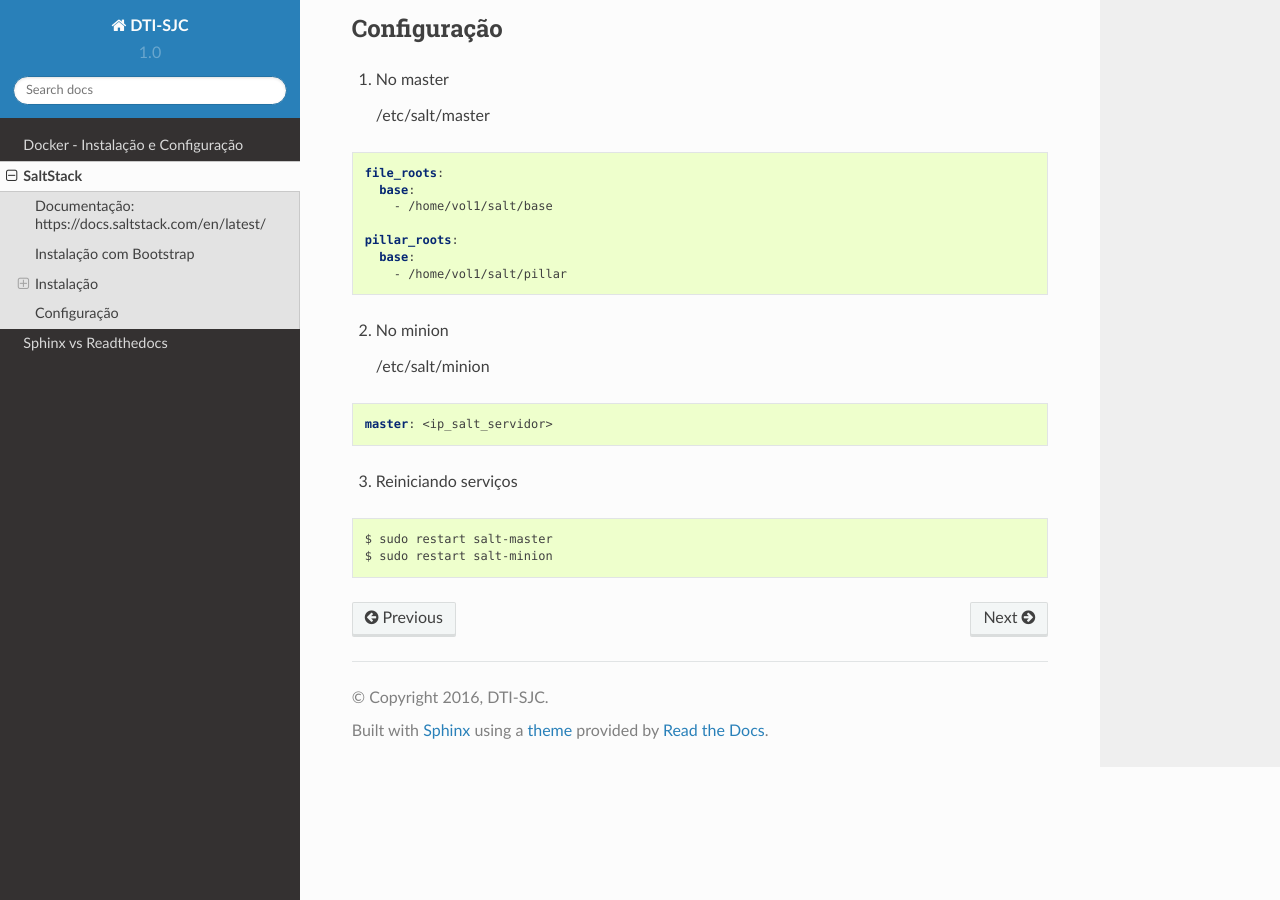
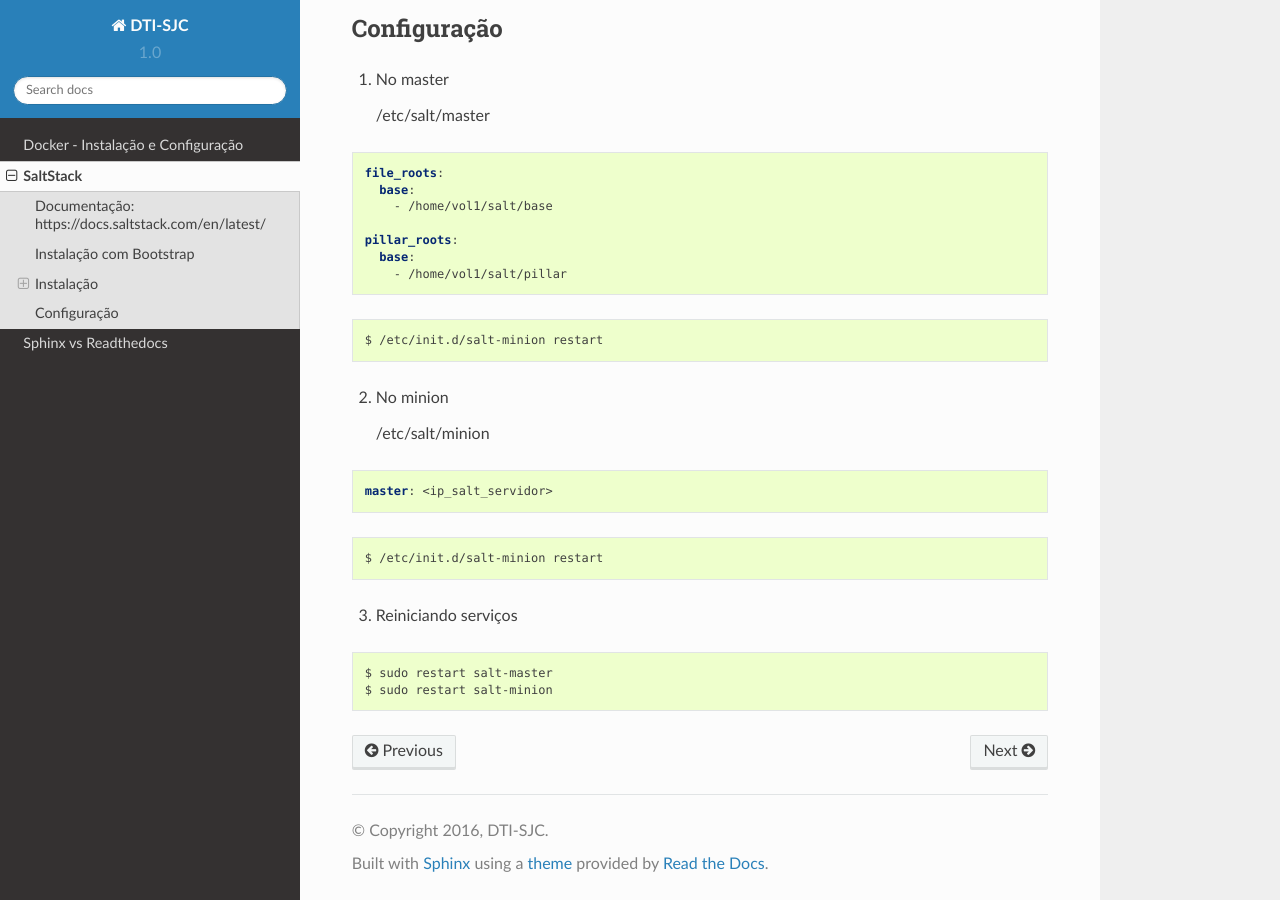
Before and after one commit to tiusjc/dtisjc-docs, a Sphinx documentation site: the page built from docs/source/saltstack.rst, in a window 1280 px wide and 900 px high, scrolled down 864 px. Built offline with Sphinx 7.4.7 and the Read the Docs theme 2.0.0, drawn with Linux system fonts in a browser that asks for light colours.

Commit message:
Atualizando salt

```diff
--- a/docs/source/saltstack.rst
+++ b/docs/source/saltstack.rst
@@ -56,6 +56,10 @@ Configuração
     base:
       - /home/vol1/salt/pillar
 
+.. code-block:: bash
+
+  $ /etc/init.d/salt-minion restart
+
 2. No minion
 
    /etc/salt/minion
@@ -64,6 +68,10 @@ Configuração
 
   master: <ip_salt_servidor>
 
+.. code-block:: bash
+
+  $ /etc/init.d/salt-minion restart
+
 3. Reiniciando serviços
 
 .. code-block:: bash
```
Also changed, not shown: 5 other files.
